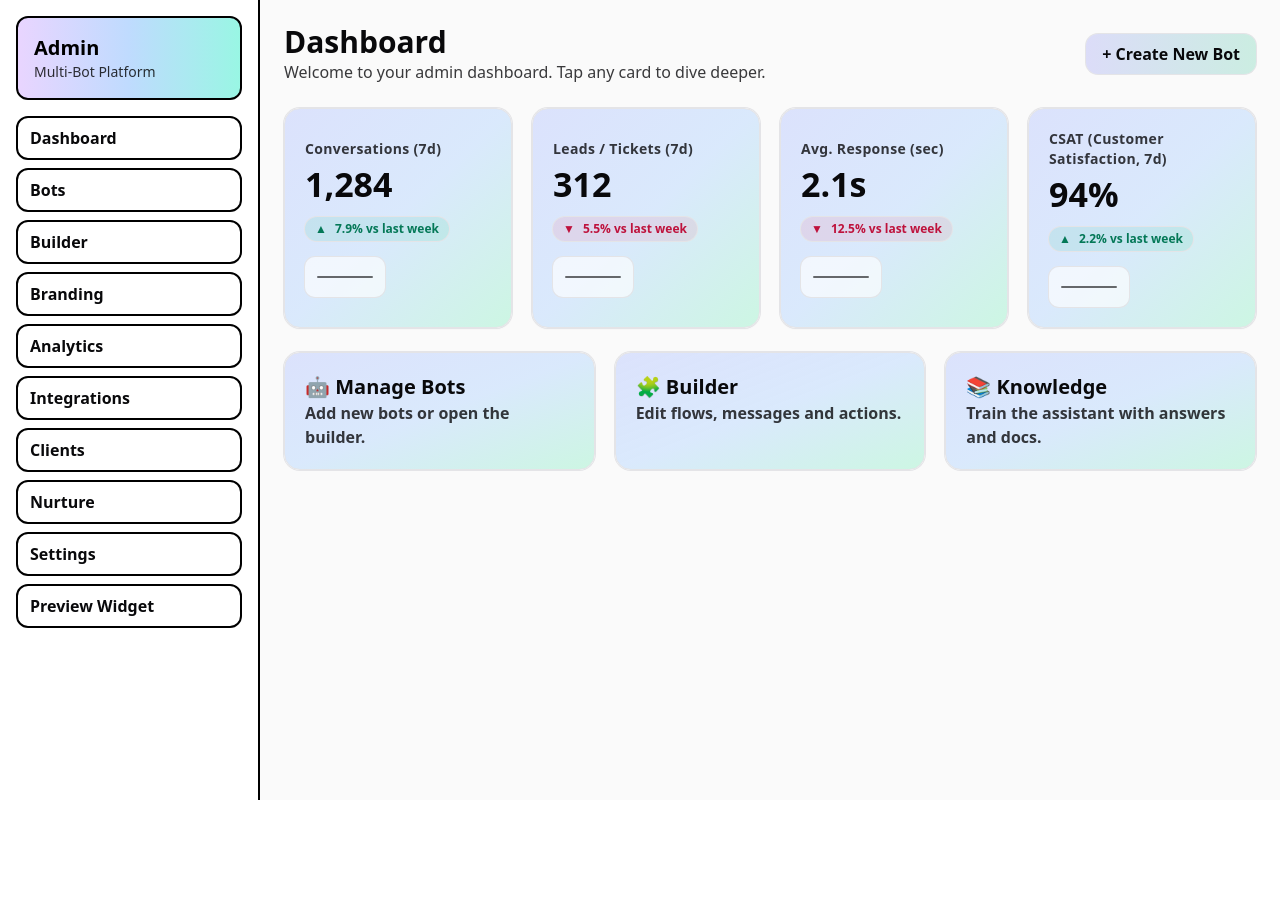
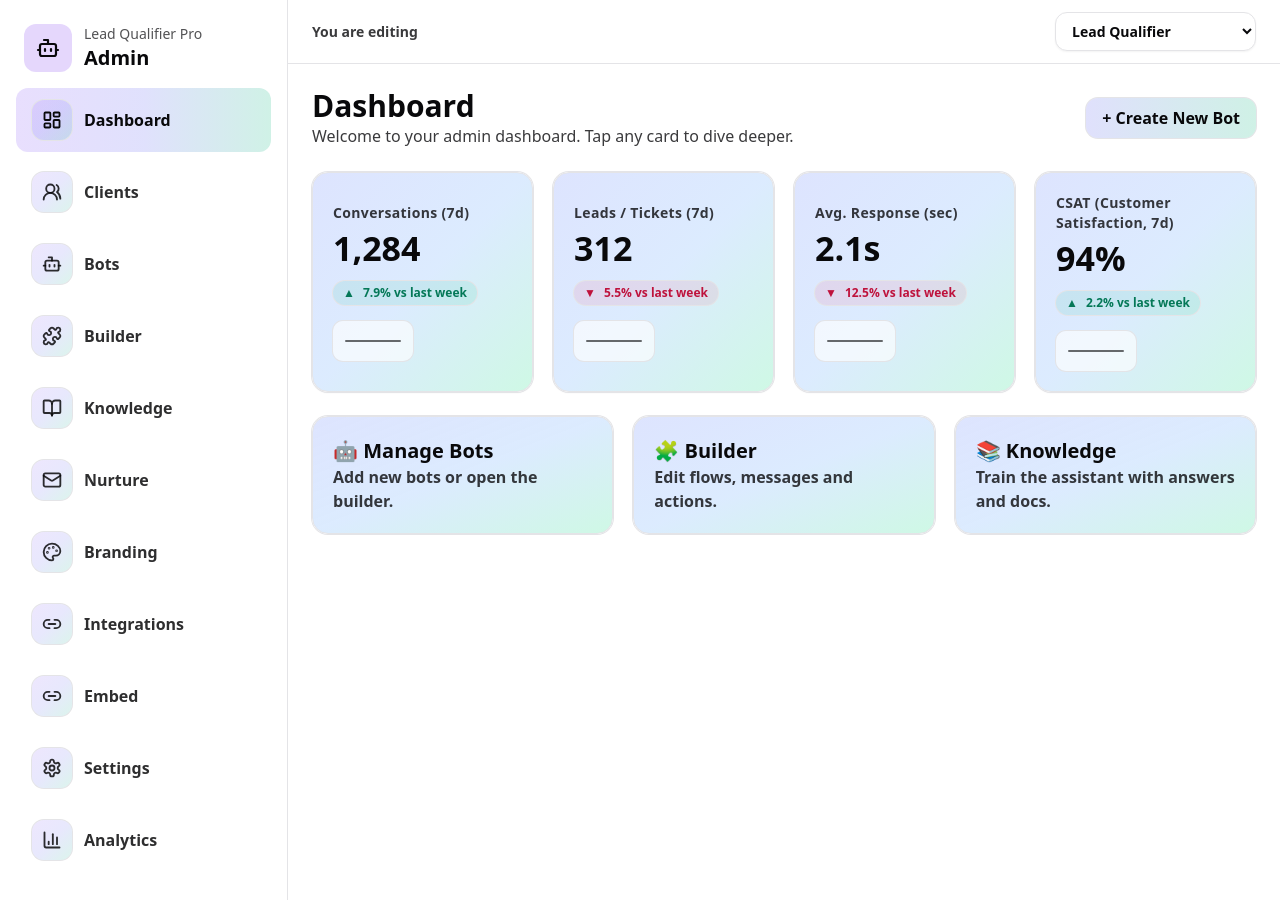
Before and after one commit to shrec-dad/bots-prompt2pathway, a React (Vite) app: page /admin/dashboard in a window 1280 px wide. Shown: the top 900 px of the page. Before the commit the page ends 800 px from the top, so only its background shows below. Built offline with nearby package versions, Linux system fonts and the light colour scheme.

Commit message:
Reverted to commit ce061ee42977de5d4e775bd3146fec6c3fe61005

```diff
--- a/src/App.tsx
+++ b/src/App.tsx
@@ -1,8 +1,12 @@
 // src/App.tsx
 import React from "react";
-import AppRoutes from "./routes"; // this file must NOT create a BrowserRouter
+import { BrowserRouter } from "react-router-dom";
+import AppRoutes from "./routes";
 
 export default function App() {
-  // App is now a thin shell that renders your route tree.
-  return <AppRoutes />;
+  return (
+    <BrowserRouter>
+      <AppRoutes />
+    </BrowserRouter>
+  );
 }
--- a/src/pages/admin/AdminLayout.tsx
+++ b/src/pages/admin/AdminLayout.tsx
@@ -1,114 +1,105 @@
 // src/pages/admin/AdminLayout.tsx
 import React from "react";
 import { NavLink, Outlet } from "react-router-dom";
+import { useAdminStore } from "@/lib/AdminStore";
 
-const linkBase =
-  "block w-full rounded-lg px-3 py-2 font-semibold border-2 border-black bg-white hover:bg-neutral-50 transition";
-const linkActive =
-  "bg-gradient-to-r from-purple-200 via-blue-200 to-teal-200";
+// Lucide icons (already in project)
+import {
+  LayoutDashboard,
+  Users2,
+  Bot,
+  Puzzle,
+  BookOpen,
+  Mail,
+  Palette,
+  Link2,
+  Settings,
+  BarChart3,
+} from "lucide-react";
+
+const NavItem = ({
+  to,
+  icon,
+  label,
+}: {
+  to: string;
+  icon: React.ReactNode;
+  label: string;
+}) => (
+  <NavLink
+    to={to}
+    className={({ isActive }) =>
+      [
+        "group flex items-center gap-3 rounded-xl px-4 py-3 text-base font-bold transition",
+        isActive
+          ? "bg-gradient-to-r from-violet-500/20 via-indigo-500/20 to-emerald-500/20 text-foreground"
+          : "text-foreground/85 hover:text-foreground hover:bg-muted/50",
+      ].join(" ")
+    }
+  >
+    <span className="inline-flex h-10 w-10 items-center justify-center rounded-xl ring-1 ring-border bg-gradient-to-br from-violet-500/15 via-indigo-500/15 to-emerald-500/15">
+      {icon}
+    </span>
+    <span>{label}</span>
+  </NavLink>
+);
 
 export default function AdminLayout() {
+  const { currentBot, setCurrentBot } = useAdminStore();
+
   return (
-    <div className="min-h-screen grid grid-cols-[260px,1fr]">
-      {/* Left sidebar */}
-      <aside className="border-r-2 border-black bg-white">
-        <div className="p-4">
-          <div className="mb-4 rounded-xl border-2 border-black bg-gradient-to-r from-purple-200 via-blue-200 to-teal-200 p-4">
-            <div className="text-xl font-extrabold text-black">Admin</div>
-            <div className="text-sm text-black/80">Multi-Bot Platform</div>
+    <div className="flex min-h-screen bg-background">
+      {/* LEFT SIDEBAR */}
+      <aside className="w-72 shrink-0 border-r bg-card/50 backdrop-blur-sm">
+        <div className="px-6 pt-6 pb-4">
+          <div className="flex items-center gap-3">
+            <div className="inline-flex h-12 w-12 items-center justify-center rounded-xl bg-violet-600/20">
+              <Bot size={24} strokeWidth={2.2} />
+            </div>
+            <div>
+              <div className="text-sm text-foreground/70">Lead Qualifier Pro</div>
+              <div className="text-xl font-extrabold">Admin</div>
+            </div>
           </div>
+        </div>
 
-          <nav className="space-y-2">
-            <NavLink
-              to="/admin"
-              end
-              className={({ isActive }) =>
-                `${linkBase} ${isActive ? linkActive : ""}`
-              }
-            >
-              Dashboard
-            </NavLink>
-            <NavLink
-              to="/admin/bots"
-              className={({ isActive }) =>
-                `${linkBase} ${isActive ? linkActive : ""}`
-              }
-            >
-              Bots
-            </NavLink>
-            <NavLink
-              to="/admin/builder"
-              className={({ isActive }) =>
-                `${linkBase} ${isActive ? linkActive : ""}`
-              }
-            >
-              Builder
-            </NavLink>
-            <NavLink
-              to="/admin/branding"
-              className={({ isActive }) =>
-                `${linkBase} ${isActive ? linkActive : ""}`
-              }
-            >
-              Branding
-            </NavLink>
-            <NavLink
-              to="/admin/analytics"
-              className={({ isActive }) =>
-                `${linkBase} ${isActive ? linkActive : ""}`
-              }
-            >
-              Analytics
-            </NavLink>
-            <NavLink
-              to="/admin/integrations"
-              className={({ isActive }) =>
-                `${linkBase} ${isActive ? linkActive : ""}`
-              }
-            >
-              Integrations
-            </NavLink>
-            <NavLink
-              to="/admin/clients"
-              className={({ isActive }) =>
-                `${linkBase} ${isActive ? linkActive : ""}`
-              }
-            >
-              Clients
-            </NavLink>
-            <NavLink
-              to="/admin/nurture"
-              className={({ isActive }) =>
-                `${linkBase} ${isActive ? linkActive : ""}`
-              }
-            >
-              Nurture
-            </NavLink>
-            <NavLink
-              to="/admin/settings"
-              className={({ isActive }) =>
-                `${linkBase} ${isActive ? linkActive : ""}`
-              }
-            >
-              Settings
-            </NavLink>
-
-            {/* NEW: Preview in nav */}
-            <NavLink
-              to="/admin/preview"
-              className={({ isActive }) =>
-                `${linkBase} ${isActive ? linkActive : ""}`
-              }
-            >
-              Preview Widget
-            </NavLink>
-          </nav>
-        </div>
+        <nav className="space-y-2 px-4 pb-28">
+          <NavItem to="/admin/dashboard" icon={<LayoutDashboard size={20} strokeWidth={2.2} />} label="Dashboard" />
+          <NavItem to="/admin/clients" icon={<Users2 size={20} strokeWidth={2.2} />} label="Clients" />
+          <NavItem to="/admin/bots" icon={<Bot size={20} strokeWidth={2.2} />} label="Bots" />
+          <NavItem to="/admin/builder" icon={<Puzzle size={20} strokeWidth={2.2} />} label="Builder" />
+          <NavItem to="/admin/knowledge" icon={<BookOpen size={20} strokeWidth={2.2} />} label="Knowledge" />
+          <NavItem to="/admin/nurture" icon={<Mail size={20} strokeWidth={2.2} />} label="Nurture" />
+          <NavItem to="/admin/branding" icon={<Palette size={20} strokeWidth={2.2} />} label="Branding" />
+          <NavItem to="/admin/integrations" icon={<Link2 size={20} strokeWidth={2.2} />} label="Integrations" />
+          <NavItem to="/admin/embed" icon={<Link2 size={20} strokeWidth={2.2} />} label="Embed" />
+          <NavItem to="/admin/settings" icon={<Settings size={20} strokeWidth={2.2} />} label="Settings" />
+          <NavItem to="/admin/analytics" icon={<BarChart3 size={20} strokeWidth={2.2} />} label="Analytics" />
+        </nav>
       </aside>
 
-      {/* Right content */}
-      <main className="p-6 bg-neutral-50">
-        <Outlet />
+      {/* MAIN CONTENT */}
+      <main className="flex min-h-screen flex-1 flex-col overflow-hidden">
+        <header className="sticky top-0 z-50 border-b bg-background/80 backdrop-blur">
+          <div className="flex items-center justify-between px-4 md:px-6 py-3">
+            <div className="text-sm font-semibold text-foreground/80">You are editing</div>
+            <select
+              value={currentBot}
+              onChange={(e) => setCurrentBot(e.target.value as any)}
+              className="rounded-lg border bg-card px-3 py-2 text-sm font-bold shadow-sm focus:outline-none"
+            >
+              <option value="LeadQualifier">Lead Qualifier</option>
+              <option value="AppointmentBooking">Appointment Booking</option>
+              <option value="CustomerSupport">Customer Support</option>
+              <option value="Waitlist">Waitlist</option>
+              <option value="SocialMedia">Social Media</option>
+            </select>
+          </div>
+        </header>
+
+        <section className="w-full flex-1 overflow-auto p-4 md:p-6">
+          <Outlet />
+        </section>
       </main>
     </div>
   );
--- a/src/pages/admin/Preview.tsx
+++ b/src/pages/admin/Preview.tsx
@@ -1,198 +1,29 @@
 // src/pages/admin/Preview.tsx
-import React, { useMemo, useState } from "react";
-import ChatWidget from "@/widgets/ChatWidget";
-
-// small helper so we can copy code
-async function copy(text: string) {
-  try {
-    await navigator.clipboard.writeText(text);
-    alert("Embed code copied!");
-  } catch {
-    alert("Could not copy. Select & copy manually.");
-  }
-}
-
-type Mode = "popup" | "inline" | "sidebar";
-type Pos  = "bottom-right" | "bottom-left";
+import React from "react";
 
 export default function Preview() {
-  // basic controls
-  const [botId, setBotId] = useState("waitlist-bot");
-  const [mode, setMode] = useState<Mode>("popup");
-  const [pos, setPos]   = useState<Pos>("bottom-right");
-  const [color, setColor] = useState("#a78bfa"); // pastel purple (matches Builder vibe)
-  const [size, setSize] = useState(64);
-  const [image, setImage] = useState<string>("");
-
-  // embed snippet (customers can paste this in their site)
-  const embed = useMemo(() => {
-    const opts = encodeURIComponent(
-      JSON.stringify({ botId, mode, position: pos, color, size, image })
-    );
-    return [
-      `<script src="https://cdn.example.com/mybot-widget.js" async></script>`,
-      `<script>(function(){`,
-      `  function mount(){`,
-      `    if(window.MyBotWidget && window.MyBotWidget.mount){`,
-      `      window.MyBotWidget.mount(document.body, JSON.parse(decodeURIComponent("${opts}")));`,
-      `    }`,
-      `  }`,
-      `  if(document.readyState==="complete") mount(); else window.addEventListener("load", mount);`,
-      `})();</script>`
-    ].join("\n");
-  }, [botId, mode, pos, color, size, image]);
-
   return (
-    <div className="p-6 space-y-6">
-      {/* Heading */}
-      <div className="rounded-xl border-2 border-black bg-white p-6">
-        <h1 className="text-2xl font-bold">Widget Preview</h1>
-        <p className="text-black/80 mt-1">
-          Tune the widget settings and see exactly what a customer will see. You can also copy a ready-to-paste embed.
+    <div className="flex min-h-screen flex-col items-center justify-center bg-gradient-to-br from-purple-50 via-pink-50 to-indigo-50 p-6">
+      <div className="text-center mb-6">
+        <h1 className="text-2xl font-bold text-gray-800">Bot Preview</h1>
+        <p className="text-gray-600 text-sm">
+          This is what customers will see. The preview loads the same widget route you’ll embed on a public site.
         </p>
       </div>
 
-      {/* Controls */}
-      <div className="rounded-xl border-2 border-black bg-gradient-to-r from-purple-200 via-indigo-200 to-teal-200 p-4">
-        <div className="grid grid-cols-1 md:grid-cols-3 gap-4">
-          <label className="block">
-            <div className="font-bold">Bot ID</div>
-            <input
-              className="mt-1 w-full rounded-md border-2 border-black px-3 py-2"
-              value={botId}
-              onChange={(e) => setBotId(e.target.value)}
-              placeholder="waitlist-bot"
-            />
-          </label>
-
-          <label className="block">
-            <div className="font-bold">Mode</div>
-            <select
-              className="mt-1 w-full rounded-md border-2 border-black px-3 py-2"
-              value={mode}
-              onChange={(e) => setMode(e.target.value as Mode)}
-            >
-              <option value="popup">popup (floating bubble)</option>
-              <option value="inline">inline (sits in content)</option>
-              <option value="sidebar">sidebar (full-height)</option>
-            </select>
-          </label>
-
-          <label className="block">
-            <div className="font-bold">Position</div>
-            <select
-              className="mt-1 w-full rounded-md border-2 border-black px-3 py-2"
-              value={pos}
-              onChange={(e) => setPos(e.target.value as Pos)}
-              disabled={mode === "inline"}
-            >
-              <option value="bottom-right">bottom-right</option>
-              <option value="bottom-left">bottom-left</option>
-            </select>
-          </label>
-
-          <label className="block">
-            <div className="font-bold">Color</div>
-            <input
-              className="mt-1 w-full rounded-md border-2 border-black px-3 py-2"
-              type="color"
-              value={color}
-              onChange={(e) => setColor(e.target.value)}
-            />
-          </label>
-
-          <label className="block">
-            <div className="font-bold">Size (px)</div>
-            <input
-              className="mt-1 w-full rounded-md border-2 border-black px-3 py-2"
-              type="number"
-              min={48}
-              max={120}
-              value={size}
-              onChange={(e) => setSize(Number(e.target.value || 64))}
-              disabled={mode === "sidebar"}
-            />
-          </label>
-
-          <label className="block md:col-span-1">
-            <div className="font-bold">Bubble Image URL (optional)</div>
-            <input
-              className="mt-1 w-full rounded-md border-2 border-black px-3 py-2"
-              type="url"
-              value={image}
-              onChange={(e) => setImage(e.target.value)}
-              placeholder="https://example.com/icon.png"
-            />
-          </label>
-        </div>
+      <div className="w-full max-w-md h-[620px] rounded-xl overflow-hidden border-2 border-black bg-white shadow-lg">
+        {/* The widget itself */}
+        <iframe
+          src="/widget"
+          title="Bot Widget Preview"
+          className="w-full h-full"
+          style={{ border: "none" }}
+        />
       </div>
 
-      {/* Live preview surface */}
-      <div className="rounded-xl border-2 border-black bg-white p-0 overflow-hidden">
-        <div className="p-4 border-b-2 border-black font-bold">Live Preview</div>
-
-        {/* A big canvas so you can see popup + sidebar positions easily */}
-        <div
-          className="relative"
-          style={{
-            width: "100%",
-            height: "60vh",
-            background:
-              "linear-gradient(135deg, #ffeef8 0%, #f3e7fc 25%, #e7f0ff 50%, #e7fcf7 75%, #fff9e7 100%)",
-          }}
-        >
-          {/* Inline mode renders inside a centered content card */}
-          {mode === "inline" ? (
-            <div className="absolute inset-0 grid place-items-center p-6">
-              <div className="w-full max-w-3xl h-64 rounded-xl border-2 border-black bg-white relative">
-                <div className="p-3 border-b-2 border-black font-semibold">
-                  Your page content
-                </div>
-                <div className="p-3">
-                  <ChatWidget
-                    mode="inline"
-                    botId={botId}
-                    color={color}
-                    size={size}
-                    position={pos}
-                    image={image || undefined}
-                  />
-                </div>
-              </div>
-            </div>
-          ) : (
-            <>
-              {/* Popup/sidebar render over the preview surface */}
-              <ChatWidget
-                mode={mode}
-                botId={botId}
-                color={color}
-                size={size}
-                position={pos}
-                image={image || undefined}
-              />
-            </>
-          )}
-        </div>
-      </div>
-
-      {/* Embed code */}
-      <div className="rounded-xl border-2 border-black bg-gradient-to-r from-purple-200 via-pink-200 to-yellow-200 p-4">
-        <div className="flex items-center justify-between mb-2">
-          <h2 className="font-bold text-lg">Embed</h2>
-          <button
-            className="px-4 py-2 rounded-md bg-black text-white font-semibold"
-            onClick={() => copy(embed)}
-          >
-            Copy
-          </button>
-        </div>
-        <textarea
-          className="w-full h-56 rounded-md border-2 border-black font-mono text-sm p-3"
-          value={embed}
-          readOnly
-        />
-      </div>
+      <p className="mt-4 text-xs text-gray-500 text-center">
+        Tip: adjust colors/logo in <span className="font-semibold">Branding</span>, then refresh this page.
+      </p>
     </div>
   );
 }
--- a/src/routes.tsx
+++ b/src/routes.tsx
@@ -2,53 +2,52 @@
 import React from "react";
 import { Routes, Route, Navigate } from "react-router-dom";
 
-import Index from "@/pages/Index";
-import NotFound from "@/pages/NotFound";
-import Widget from "@/pages/Widget";
+// Layout
+import AdminLayout from "./pages/admin/AdminLayout";
 
-import AdminLayout from "@/pages/admin/AdminLayout";
-import Dashboard from "@/pages/admin/Dashboard";
-import Bots from "@/pages/admin/Bots";
-import Builder from "@/pages/admin/Builder";
-import Branding from "@/pages/admin/Branding";
-import Analytics from "@/pages/admin/Analytics";
-import Integrations from "@/pages/admin/Integrations";
-import Clients from "@/pages/admin/Clients";
-import Nurture from "@/pages/admin/Nurture";
-import Settings from "@/pages/admin/Settings";
-import Preview from "@/pages/admin/Preview";
+// Admin pages
+import Dashboard from "./pages/admin/Dashboard";
+import Clients from "./pages/admin/Clients";
+import Bots from "./pages/admin/Bots";
+import Builder from "./pages/admin/Builder";
+import Knowledge from "./pages/admin/Knowledge";
+import Nurture from "./pages/admin/Nurture";
+import Branding from "./pages/admin/Branding";
+import Integrations from "./pages/admin/Integrations";
+import Settings from "./pages/admin/Settings";
+import Analytics from "./pages/admin/Analytics";
+
+// ── Pick ONE of these depending on where your file lives ───────────────────────
+// If you moved it under /admin:
+import EmbedPage from "./pages/admin/Embed";
+// If it’s still at src/pages/EmbedPage.tsx, use this instead:
+// import EmbedPage from "./pages/EmbedPage";
+// ──────────────────────────────────────────────────────────────────────────────
 
 export default function AppRoutes() {
   return (
     <Routes>
-      {/* Public */}
-      <Route path="/" element={<Index />} />
-      <Route path="/widget" element={<Widget />} />
+      {/* Default redirect to admin dashboard */}
+      <Route path="/" element={<Navigate to="/admin/dashboard" replace />} />
 
-      {/* Admin */}
+      {/* All admin pages share the sidebar/header via AdminLayout */}
       <Route path="/admin" element={<AdminLayout />}>
-        {/* index renders Dashboard at /admin */}
-        <Route index element={<Dashboard />} />
-
-        {/* alias so /admin/dashboard also works */}
+        <Route index element={<Navigate to="dashboard" replace />} />
         <Route path="dashboard" element={<Dashboard />} />
-
+        <Route path="clients" element={<Clients />} />
         <Route path="bots" element={<Bots />} />
         <Route path="builder" element={<Builder />} />
-        <Route path="branding" element={<Branding />} />
+        <Route path="knowledge" element={<Knowledge />} />
+        <Route path="nurture" element={<Nurture />} />
+        <Route path="branding" element={<Branding />} /> {/* << ONLY branding route */}
+        <Route path="integrations" element={<Integrations />} />
+        <Route path="settings" element={<Settings />} />
         <Route path="analytics" element={<Analytics />} />
-        <Route path="integrations" element={<Integrations />} />
-        <Route path="clients" element={<Clients />} />
-        <Route path="nurture" element={<Nurture />} />
-        <Route path="settings" element={<Settings />} />
-        <Route path="preview" element={<Preview />} />
+        <Route path="embed" element={<EmbedPage />} />
       </Route>
 
-      {/* legacy redirect (optional) */}
-      <Route path="/admin/preview/*" element={<Navigate to="/admin/preview" replace />} />
-
-      {/* 404 */}
-      <Route path="*" element={<NotFound />} />
+      {/* Catch-all → admin dashboard */}
+      <Route path="*" element={<Navigate to="/admin/dashboard" replace />} />
     </Routes>
   );
 }
```
Also changed, not shown: src/main.tsx (+1 -9 lines).
